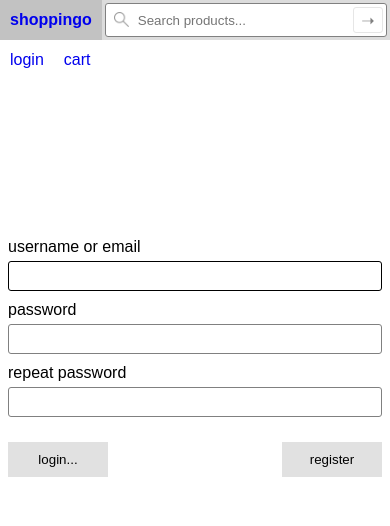
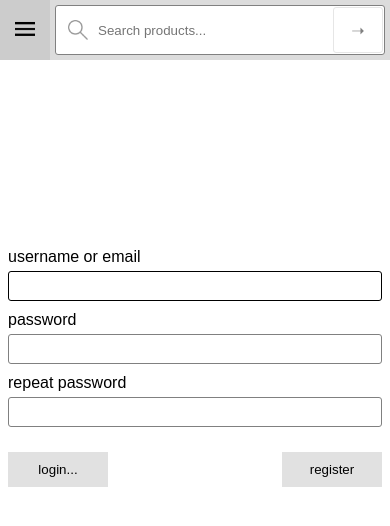
Before and after one commit to dominik74/eshop, a React (Vite) app: page /register in a window 390 px wide. Shown: the top 526 px of the page. Built offline with nearby package versions, Linux system fonts and the light colour scheme.

Commit message:
make navbar responsive

```diff
--- a/src/components/Navbar.tsx
+++ b/src/components/Navbar.tsx
@@ -11,6 +11,7 @@ interface Props {
     searchValue: string;
     setSearchValue: React.Dispatch<React.SetStateAction<string>>;
     user: User | undefined;
+    setIsSidebarVisible: React.Dispatch<React.SetStateAction<boolean>>;
 }
 
 export default function Navbar(props: Props) {
@@ -122,6 +123,13 @@ export default function Navbar(props: Props) {
                     <Link to="/cart">cart</Link>
                 </div>
 
+                <button
+                    className={s.menuBtn}
+                    onClick={() => props.setIsSidebarVisible(true)}
+                >
+                    <img src="hamburger_menu.png" />
+                </button>
+
                 <div className={s.searchbox}>
                     <input
                         type="text"
--- a/src/components/RoutesWrapper.tsx
+++ b/src/components/RoutesWrapper.tsx
@@ -22,6 +22,7 @@ import type { OrderItemDto } from '../types/dtos/OrderItemDto'
 import Footer from './pages/Footer'
 import TermsOfServicePage from './pages/TermsOfServicePage'
 import AboutPage from './pages/AboutPage'
+import Sidebar from './pages/Sidebar'
 
 export default function RoutesWrapper() {
   const [errorMessage, setErrorMessage] = useState<string>('');
@@ -29,6 +30,7 @@ export default function RoutesWrapper() {
   const [orderItems, setOrderItems] = useState<OrderItem[]>([]);
   const [searchValue, setSearchValue] = useState<string>('');
   const [isFooterPage, setIsFooterPage] = useState<boolean>(false);
+  const [isSidebarVisible, setIsSidebarVisible] = useState<boolean>(false);
 
   const navigate = useNavigate();
 
@@ -97,10 +99,14 @@ export default function RoutesWrapper() {
   return (
     <div className={s.component}>
         <RedirectListener setErrorMessage={setErrorMessage} setSearchValue={setSearchValue} setIsFooterPage={setIsFooterPage} />
-        <Navbar setErrorMessage={setErrorMessage} searchValue={searchValue} setSearchValue={setSearchValue} user={user} />
+        <Navbar setErrorMessage={setErrorMessage} searchValue={searchValue} setSearchValue={setSearchValue} user={user} setIsSidebarVisible={setIsSidebarVisible} />
 
         {errorMessage &&
             <ErrorBar errorMessage={errorMessage} />
+        }
+
+        {isSidebarVisible &&
+            <Sidebar setIsSidebarVisible={setIsSidebarVisible} user={user} />
         }
 
         <div className={s.page}>
--- /dev/null
+++ b/src/components/pages/Sidebar.tsx
@@ -0,0 +1,56 @@
+import { Link } from 'react-router-dom';
+import s from '../../less/sidebar.module.less'
+import { useEffect, useRef } from 'react';
+import { LOCAL_STORAGE_AUTH_TOKEN } from '../../constants';
+import type { User } from '../../types/User';
+
+interface Props {
+    setIsSidebarVisible: React.Dispatch<React.SetStateAction<boolean>>;
+    user: User | undefined;
+}
+
+export default function Sidebar(props: Props) {
+    const sidebarRef = useRef<HTMLDivElement>(null);
+
+    useEffect(() => {
+        function handleClickOutside(event: MouseEvent) {
+            if ( sidebarRef.current && !sidebarRef.current.contains(event.target as Node)
+            ) {
+                close();
+            }
+        }
+
+        document.addEventListener('mousedown', handleClickOutside);
+
+        return () => {
+            document.removeEventListener('mousedown', handleClickOutside);
+        }
+    }, []);
+
+    function close() {
+        props.setIsSidebarVisible(false);
+    }
+
+    function logout() {
+        localStorage.removeItem(LOCAL_STORAGE_AUTH_TOKEN);
+        window.location.reload();
+    }
+
+    return (
+        <div className={s.component} ref={sidebarRef}>
+            <div className={s.topbar}>
+                <button onClick={close}>X</button>
+            </div>
+
+            <ul>
+                <li><Link to="/" onClick={close}>home</Link></li>
+                <li><Link to="/login" onClick={close}>login</Link></li>
+                <li><Link to="/cart" onClick={close}>cart</Link></li>
+
+                {props.user &&
+                    <li><Link to="" onClick={logout}>logout</Link></li>
+                }
+            </ul>
+        </div>
+    )
+}
--- a/src/less/nav.module.less
+++ b/src/less/nav.module.less
@@ -1,3 +1,7 @@
+@phone: ~"(max-width: 480px)";
+@phablet: ~"(min-width: 481px) and (max-width: 767px)";
+@tablet: ~"(min-width: 768px) and (max-width: 1010px)";
+
 .component {
     position: sticky;
     top: 0;
@@ -11,11 +15,23 @@
         backdrop-filter: blur(8px);
         -webkit-backdrop-filter: blur(8px);
 
+        @media @phone, @phablet, @tablet {
+            height: 60px;
+        }
+
         > .leftSide, > .rightSide {
             flex: 1 1 0%;
         }
 
         > .leftSide {
+            @media @phone, @phablet, @tablet {
+                display: none;
+            }
+
+            @media @tablet {
+                flex: 0 0 auto;
+            }
+
             > a {
                 display: inline-flex;
                 align-items: center;
@@ -39,10 +55,34 @@
             }
         }
 
+        > .menuBtn {
+            display: none;
+            min-width: 50px;
+            width: 50px;
+            background-color: transparent;
+
+            &:hover {
+                background-color: rgb(204, 204, 204);
+            }
+
+            @media @phone, @phablet, @tablet {
+                display: inline;
+            }
+
+            > img {
+                width: 20px;
+            }
+        }
+
         > .searchbox {
             position: relative;
             width: 370px;
             padding: 3px;
+
+            @media @phone, @phablet, @tablet {
+                width: 100%;
+                padding: 5px;
+            }
 
             > input {
                 box-sizing: border-box;
@@ -54,6 +94,10 @@
                 border: 1px solid gray;
                 border-radius: 3px;
                 outline: none;
+
+                @media @phone, @phablet, @tablet {
+                    padding-left: 42px !important;
+                }
 
                 &:hover {
                     background-color: rgb(245, 245, 245);
@@ -71,6 +115,12 @@
                 top: 12px;
                 width: 15px;
                 pointer-events: none;
+
+                @media @phone, @phablet, @tablet {
+                    top: 20px;
+                    left: 18px;
+                    width: 20px;
+                }
             }
 
             > button {
@@ -87,11 +137,16 @@
                 background-color: dodgerblue;
                 color: white;
 
+                @media @phone, @phablet, @tablet {
+                    width: 50px;
+                }
+
                 &:disabled {
                     border: 1px solid rgb(230, 230, 230);
                     background-color: transparent;
                     color: gray;
                     cursor: default;
+                    pointer-events: none;
                 }
             }
 
@@ -128,6 +183,14 @@
             justify-content: end;
             gap: 10px;
 
+            @media @phone, @phablet {
+                display: none;
+            }
+
+            @media @tablet {
+                flex: 0 0 auto;
+            }
+
             > span {
                 display: flex;
                 align-items: center;
--- /dev/null
+++ b/src/less/sidebar.module.less
@@ -0,0 +1,37 @@
+.component {
+    position: fixed;
+    top: 0;
+    background-color: lightgray;
+    width: 350px;
+    height: 100%;
+
+    .topbar {
+        display: flex;
+        justify-content: end;
+
+        > button {
+            min-width: 40px;
+            width: 40px;
+        }
+    }
+
+    > ul {
+        list-style-type: none;
+        margin: 0;
+        padding: 0;
+    }
+
+    > ul > li {
+        > a {
+            display: block;
+            text-decoration: none;
+            color: inherit;
+            padding: 10px;
+            width: 100%;
+        }
+
+        &:hover {
+            background-color: rgb(194, 194, 194);
+        }
+    }
+}
```
Also changed, not shown: public/hamburger_menu.png (added).
